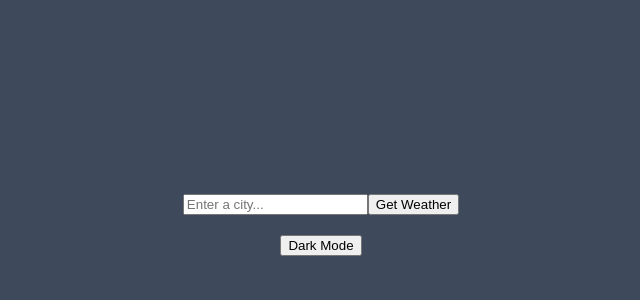
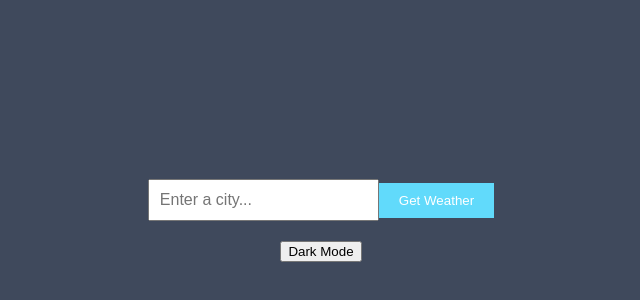
Before and after one commit to daca-github/project-phase-2-the-wheather-app, a React (Create React App) app: page / in a window 1280 px wide. Shown: the part 190-490 px from the top of the page, without its empty margins (319-959 px from the left). Built offline with nearby package versions, Linux system fonts and the light colour scheme.

Commit message:
Updated SearchBar.js in order to allow styling in the searchbar

```diff
--- a/src/components/SearchBar.js
+++ b/src/components/SearchBar.js
@@ -1,4 +1,5 @@
 import React, { useState } from 'react';
+import './SearchBar.css';
 
 function SearchBar({ getWeatherData, className, isDarkMode }) {
   const [location, setLocation] = useState('');
@@ -18,8 +19,11 @@
         value={location}
         onChange={(e) => setLocation(e.target.value)}
         placeholder="Enter a city..."
+        className="search-input"
       />
-      <button type="submit">Get Weather</button>
+      <button type="submit" className="search-button">
+        Get Weather
+      </button>
     </form>
   );
 }
```
